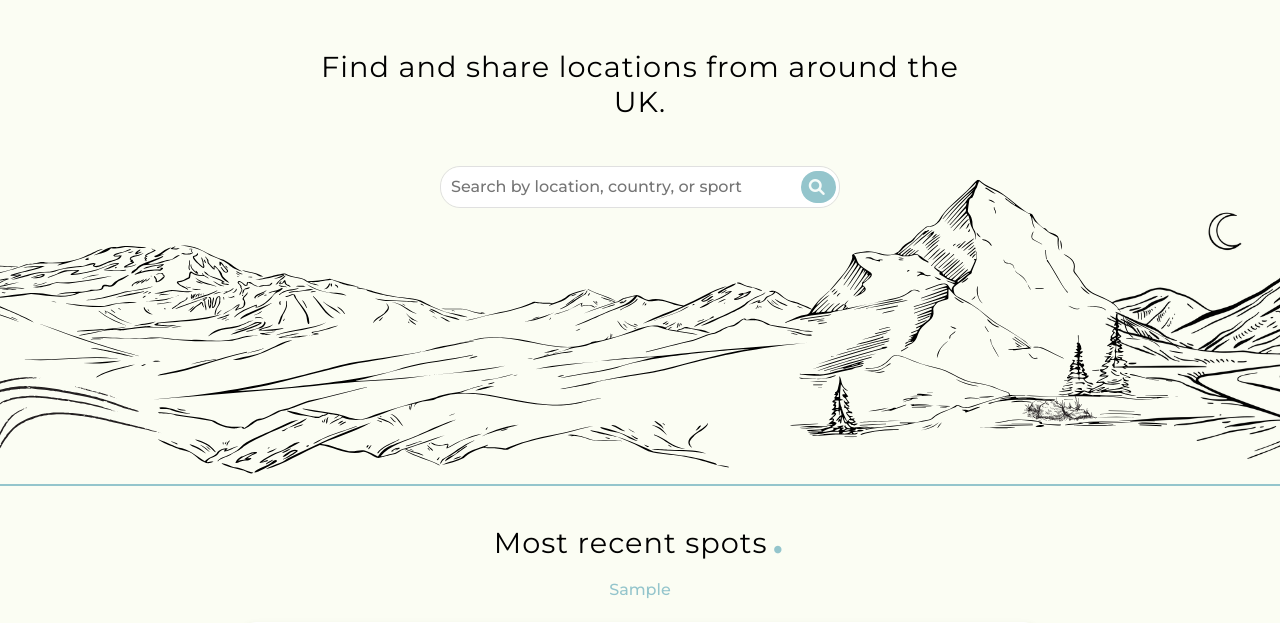
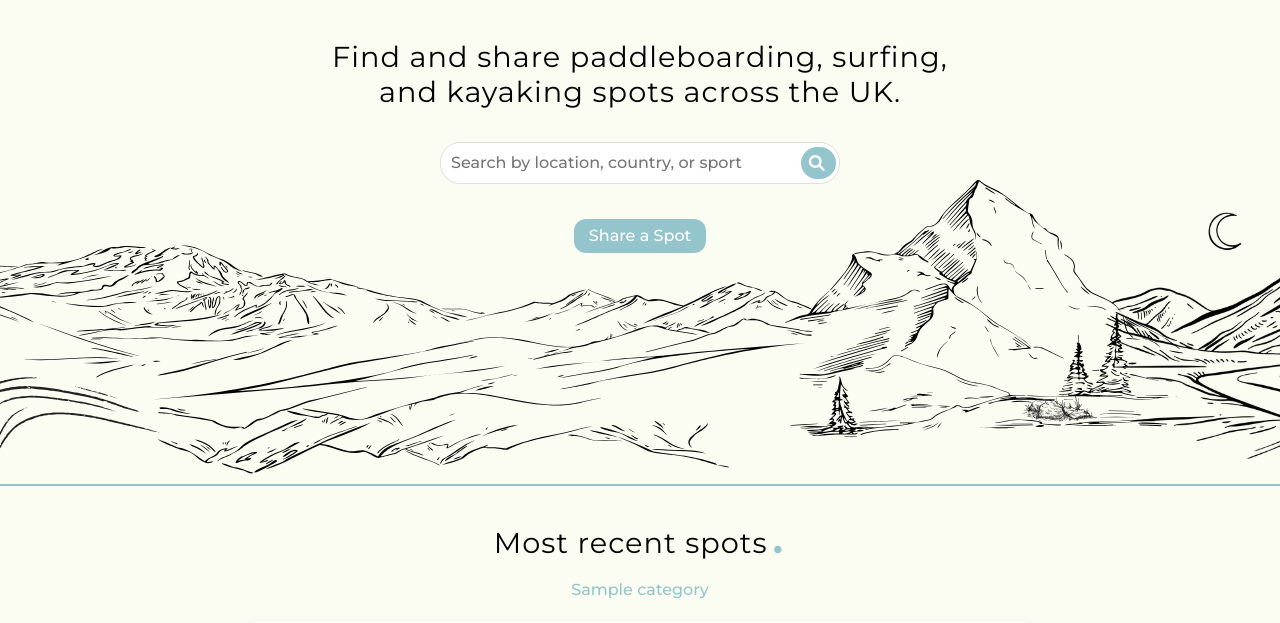
Before and after one commit to Taylor-Carr/Paddle-HERE, a Django app: page /blog/ in a window 1280 px wide. Shown: the part 76-699 px from the top of the page. Run offline with Django 4.2, Linux system fonts and the light colour scheme; a user stored in the database is signed in; tables that the repository leaves empty hold one stand-in row (values such as "Sample post").

Commit message:
Fix category filtering and display for blog posts
Updated category view to filter posts by category charfield directly.

Corrected template to display category links using category.name.

Adjusted url routing for category detail view to use the correct category name.

```diff
--- a/blog/models.py
+++ b/blog/models.py
@@ -35,9 +35,9 @@ class Post(models.Model):
 
     title = models.CharField(max_length=150)
     author = models.ForeignKey(User, on_delete=models.CASCADE)
-    location = models.CharField(max_length=100)
+    location = models.CharField(max_length=150)
     body = models.TextField(max_length=800)
-    post_image = CloudinaryField('image', blank = True, null='True')
+    post_image = CloudinaryField('image', blank = True, null=True)
     post_date = models.DateField(auto_now_add=True)
     country = models.CharField(max_length=100, default= 'England')
     category = models.CharField(max_length=100, default= 'Paddle Boarding')
--- a/blog/templates/base.html
+++ b/blog/templates/base.html
@@ -1,3 +1,4 @@
+{% load static %}
 <!DOCTYPE html>
 <html lang="en">
 <head>
@@ -16,8 +17,7 @@
     <!-- Font Awesome CSS -->
     <link rel="stylesheet" href="https://cdnjs.cloudflare.com/ajax/libs/font-awesome/6.0.0-beta3/css/all.min.css">
     <!--Bootstrap--->
-    <link href="https://cdn.jsdelivr.net/npm/bootstrap@5.0.1/dist/css/bootstrap.min.css" rel="stylesheet"
-    integrity="sha384-+0n0xVW2eSR5OomGNYDnhzAbDsOXxcvSN1TPprVMTNDbiYZCxYbOOl7+AMvyTG2x" crossorigin="anonymous" />
+    <link href="https://cdn.jsdelivr.net/npm/bootstrap@5.3.0-alpha3/dist/css/bootstrap.min.css" rel="stylesheet">
     <!---Style sheet-->
     <link href="/static/css/style.css" rel="stylesheet"/>
 
@@ -110,9 +110,8 @@
   </div>
 </footer>
 
-<script src="https://cdn.jsdelivr.net/npm/bootstrap@5.0.1/dist/js/bootstrap.bundle.min.js"
-integrity="sha384-gtEjrD/SeCtmISkJkNUaaKMoLD0//ElJ19smozuHV6z3Iehds+3Ulb9Bn9Plx0x4" crossorigin="anonymous">
-</script>
+<script src="https://cdn.jsdelivr.net/npm/bootstrap@5.3.0-alpha3/dist/js/bootstrap.bundle.min.js"></script>
+
 
 </body>
 
--- a/blog/templates/home.html
+++ b/blog/templates/home.html
@@ -1,15 +1,14 @@
 {% extends 'base.html' %}
 {% load static %}
 {% block content %}
+
 <!-- Show posts for authenticated user only -->
-
 <div class="blog-container">
 {% if user.is_authenticated %}
-
     <div class="home-image-container">
         <img src="{% static '/images/homebackground.png'%}" class="home-background-image">
-        <h1 class="home-title">Find and share locations from around the UK.</h1>
-    <!-- Search Bar -->
+        <h1 class="home-title">Find and share paddleboarding, surfing, and kayaking spots across the UK.</h1>
+<!-- Search Bar and Share button -->
         <form class="d-flex w-100 search-form" method="get" action="{% url 'search' %}">
             <div class="search-input-group">
                 <input class="search-form-control" type="search" placeholder="Search by location, country, or sport" aria-label="Search" name="q" id="search-input">
@@ -17,19 +16,23 @@
                     <i class="fa-solid fa-magnifying-glass" id="search-button"></i>
                 </button>
             </div>
+            <div class="home-button-container">
+                <a class="btn home-share-button" href="{% url 'add_post' %}">Share a Spot</a>
+            </div>
         </form>
     </div>
-
+<!-- Category Section-->
+<section>
     <h1 class="recents-title">Most recent spots<span class="title-circle">.</span></h1>
-
     <div class="category-links">
         <div class="category-list">
             {% for category in categories %}
-            <a href="{% url 'category_detail' category %}" class="category-links">{{ category }}</a>
+                <a href="{% url 'category_detail' category.name %}" class="category-links">{{ category.name }}</a>
             {% endfor %}
         </div>
     </div>
-
+</section>
+<!--Blog Posts for auth users -->
 {% for post in object_list %}
     <article class="blog-grid">
         <div class="card">
@@ -65,7 +68,6 @@
     </article>
 {% endfor %}
 </div>
-
 <!-- Closing container for authenticated user posts -->
 {% else %}
 <!-- Hero Section -->
@@ -117,4 +119,5 @@
 </div>
 {% endfor %}
 {% endif %}
+
 {% endblock %}
--- a/blog/urls.py
+++ b/blog/urls.py
@@ -1,5 +1,5 @@
 from django.urls import path
-from .views import HomeView, BlogDetailView, AddPostView, UpdatePostView, DeletePostView, LikeView, AddCommentView, UpdateCommentView, DeleteCommentView, search_view, category_view
+from .views import HomeView, BlogDetailView, AddPostView, UpdatePostView, DeletePostView, LikeView, AddCommentView, UpdateCommentView, DeleteCommentView, search_view, category_view, post_list
 from . import views
 urlpatterns = [
     path('', HomeView.as_view(), name="home"),
@@ -13,5 +13,5 @@ urlpatterns = [
     path('blog/comment/edit/<int:pk>', UpdateCommentView.as_view(), name="comment_update"),
     path('blog/comment/delete/<int:pk>/', DeleteCommentView.as_view(), name="delete_comment"),
     path('search/', search_view, name="search"),
-    path('category/<str:category_name>/', category_view, name="category_detail"),
+    path('category/<str:category_name>/', views.category_view, name='category_detail')
 ]
--- a/blog/views.py
+++ b/blog/views.py
@@ -46,8 +46,9 @@ def search_view(request):
     return render(request, 'search_results.html', {'results': results, 'query':query})
 
 
-def post_list(requets):
-    categories = Category.objects.all()
+def post_list(request):
+
+    fixed_categories = Category.objects.all()
     selected_category = request.GET.get('category')
     posts = Post.objects.all()
 
@@ -55,38 +56,40 @@ def post_list(requets):
         posts = posts.filter(category__name=selected_category)
 
     context = {
-        'posts' : posts,
-        'categories' : categories,
-        'selected_category' : selected_category
+        'posts': posts,
+        'fixed_categories': fixed_categories,
+        'selected_category': selected_category,
     }
+
     return render(request, 'home.html', context)
-
 
 def category_view(request, category_name):
     posts = Post.objects.filter(category=category_name).order_by('-post_date')
-    categories = Post.objects.values_list('category', flat=True).distinct()
+    categories = Category.objects.all()
     return render(request, 'category_detail.html', {
         'posts': posts,
         'categories': categories,
         'category': category_name
     })
 
-
 class HomeView(ListView):
     model = Post
     template_name = 'home.html'
 
-    def get_queryset(self):
-
-        return Post.objects.all().order_by('-post_date')
-
-
-
     def get_context_data(self, **kwargs):
         context = super().get_context_data(**kwargs)
-        context['categories'] = Post.objects.values_list('category', flat=True).distinct()
+        context['categories'] = Category.objects.all()
+        return context
 
-        return context
+def get_queryset(self):
+    return Post.objects.all().order_by('-post_date')
+
+def get_context_data(self, **kwargs):
+    context = super().get_context_data(**kwargs)
+
+    context['fixed_categories'] = ['Kayaking', 'Paddle Boarding', 'Surfing']
+
+    return context
 
 
 class BlogDetailView(DetailView):
@@ -119,7 +122,7 @@ class AddPostView(CreateView):
 class UpdatePostView(UpdateView):
     model = Post
     template_name = 'update_post.html'
-    fields = ['title', 'location', 'body' ]
+    fields = ['title', 'location', 'country', 'category', 'proficiency_level', 'tags','body','post_image',]
 
 
 class DeletePostView(DeleteView):
--- a/static/css/style.css
+++ b/static/css/style.css
@@ -131,7 +131,7 @@ border-radius: 12px;
   width: 0%;
   z-index: 10;
   position: absolute;
-  top: 30%;
+  top: 25%;
   left: 50%;
   transform: translateX(-50%);
 }
@@ -198,10 +198,9 @@ border-radius: 12px;
 }
 
 /* home title */
-
 .home-title {
   position: absolute;
-  top: 10%;
+  top: 8%;
   left: 50%;
   transform: translateX(-50%);
   font-family: 'Montserrat', sans-serif;
@@ -222,6 +221,31 @@ border-radius: 12px;
   color: #94C5CC;
   display:inline;
   z-index: 10;
+}
+
+.home-button-container {
+  margin-top: 15px;
+  width: 100%;
+  display: flex;
+  justify-content: center;
+}
+
+.home-share-button {
+  font-family: 'Montserrat', sans-serif;
+  font-weight: 500;
+  margin-top: 20px;
+  padding: 5px 15px;
+  z-index: 10;
+  color: #fff;
+  background-color: #94C5CC;
+  text-align: center;
+  border: none;
+  border-radius: 12px;
+  text-decoration: none;
+  width: auto;
+}
+.home-share-button:hover {
+  border: 1px solid #94C5CC
 }
 /* Category links */
 
```
Also changed, not shown: other parts of static/css/style.css (+34 -0 lines), blog/templates/add_post.html (+6 -2 lines), blog/templates/blog_details.html (+11 -8 lines), blog/migrations/0013_post_latitude_post_longitude_alter_post_location.py (added), blog/migrations/0014_remove_post_latitude_remove_post_longitude_and_more.py (added), blog/migrations/0015_alter_post_post_image.py (added), paddlehere/settings.py (line endings or trailing spaces). Lines whose indentation alone changed are shown as unchanged.
